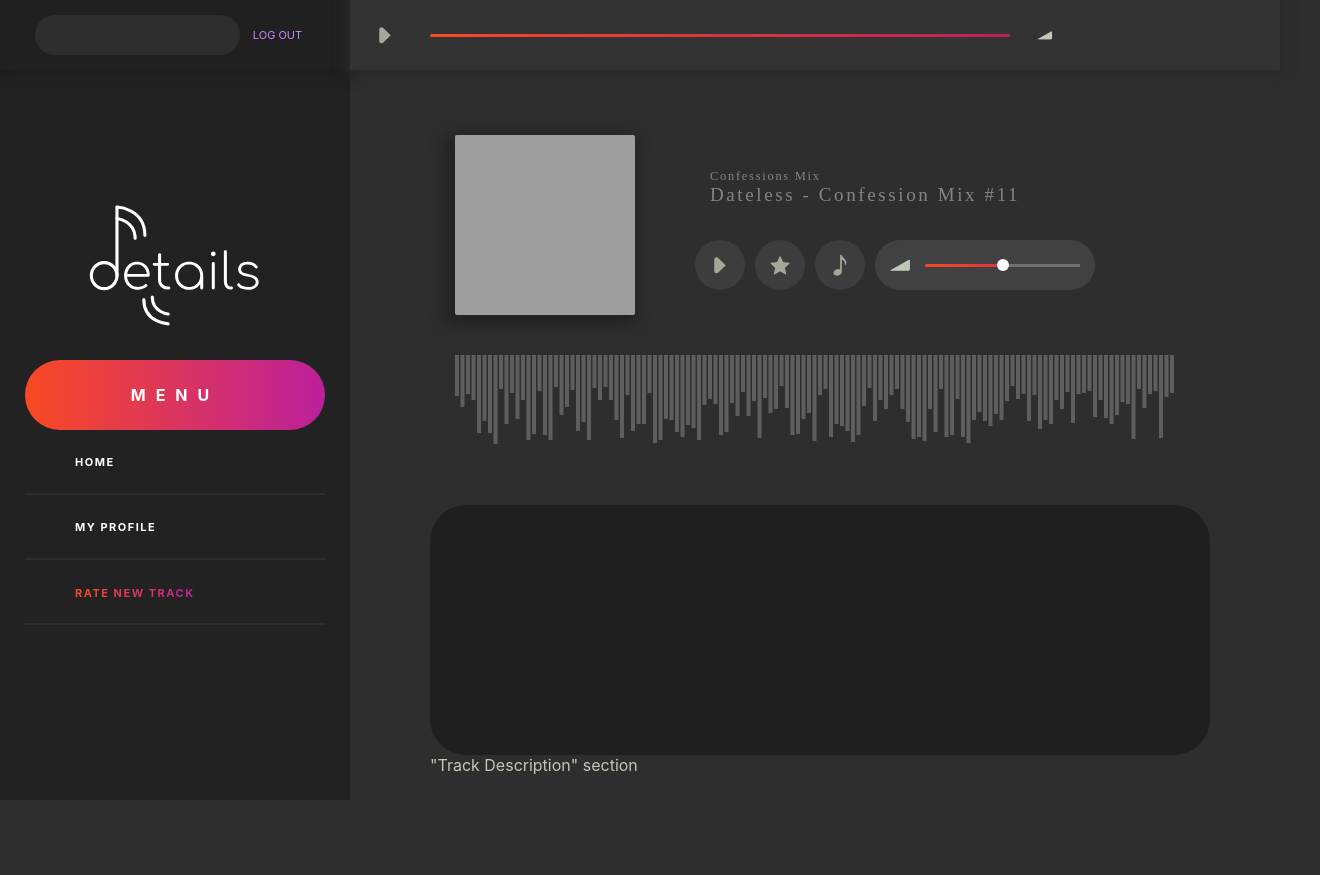
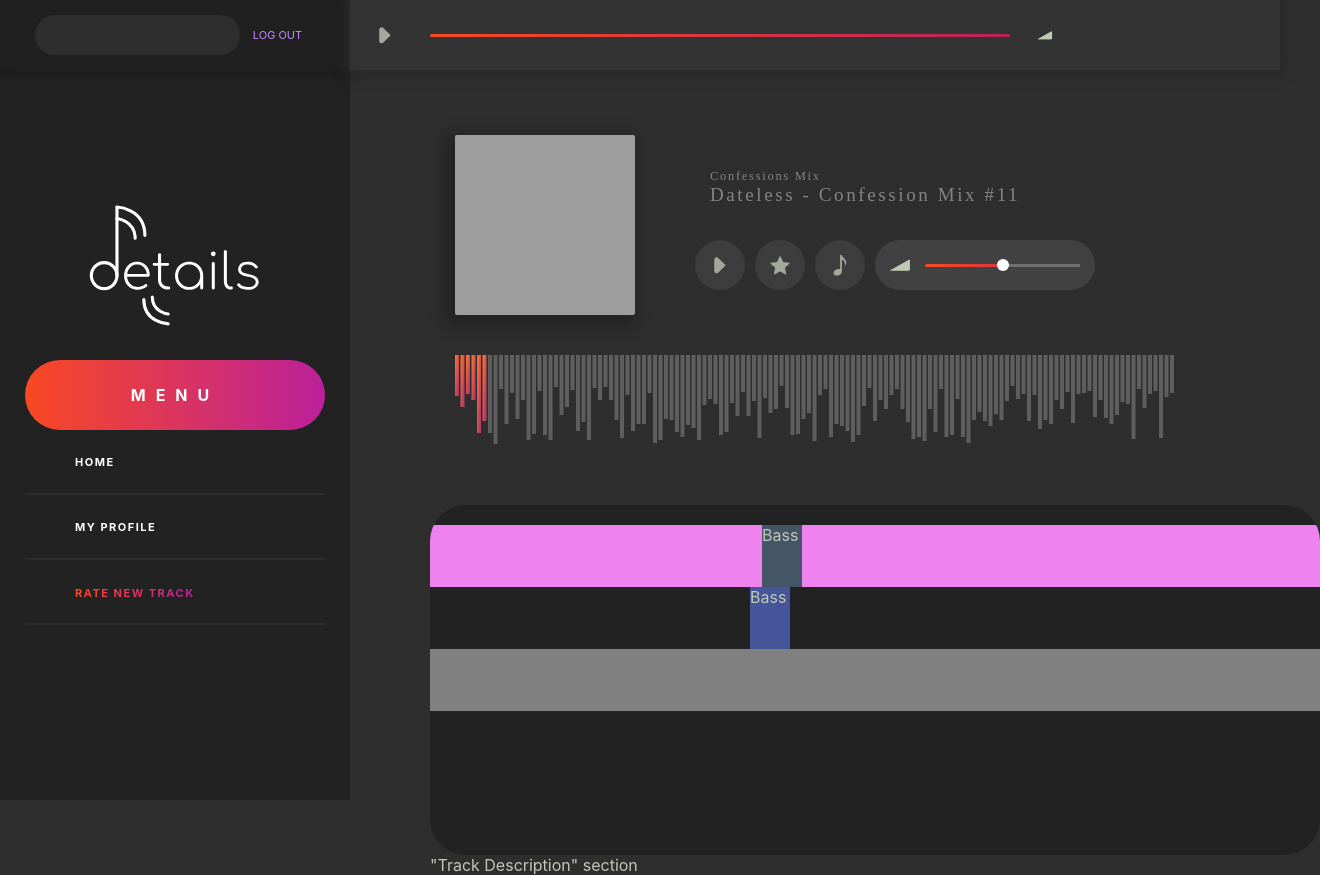
Before and after one commit to musical-details/details-app, a React (Create React App) app: page / in a window 1280 px wide. Shown: the whole page, 1320 px wide, since content can reach past the window. Built offline with nearby package versions, Linux system fonts and the light colour scheme; no server answers; grey boxes are pictures that could not be loaded.

Commit message:
[FEAT] Timeline, Moments Sections

```diff
--- /dev/null
+++ b/src/components/entities/timeline-moment/TimeLineMoment.scss
@@ -0,0 +1,3 @@
+.moment-container {
+    height: 100%;
+}
--- a/src/components/entities/timeline-moment/TimelineMoment.tsx
+++ b/src/components/entities/timeline-moment/TimelineMoment.tsx
@@ -1,15 +1,71 @@
 import React from "react";
 
-import MomentProps from '../../../core/moment-props/MomentProps';
+//import MomentProps from '../../../core/moment-props/MomentProps';
 import { ReactComponent } from "*.svg";
 import Timeline from "../timeline/Timeline";
 
-class TimelineMoment extends React.Component {
+import './TimeLineMoment.scss'
+import CSS from 'csstype';
+import { start } from "repl";
+
+type TimelineMomentProps = {
+    name: string;
+    color: string;
+    start: number;
+    end: number;
+    trackDuration: number;
+}
+
+type TimelineMomentState = {
+    width: number;
+    trackDuration: number;
+}
+
+class TimelineMoment extends React.Component<TimelineMomentProps, TimelineMomentState> {
+
+    state = {
+        width: 40,
+        trackDuration: 360000
+    }
+
+    constructor(props: TimelineMomentProps) {
+        super(props);
+        this.setState({
+            width: this.countWidth(this.props.start, this.props.end),
+            trackDuration: this.props.trackDuration
+        });
+    }
+
+    countWidth = (start: number, end: number) => {
+        return end - start;
+    }
+
+    componentDidUpdate(prevProps: TimelineMomentProps){
+        if(prevProps.start != this.props.start || prevProps.end != this.props.end)
+        this.setState({
+            width: this.countWidth(this.props.start, this.props.end)
+        });
+        if(prevProps.trackDuration != this.props.trackDuration)
+        this.setState({
+            trackDuration: this.props.trackDuration
+        });
+    }
+
 
 
     render () {
+        let momentContainerStyle: CSS.Properties = {
+            backgroundColor: this.props.color,
+            width: `${this.state.width}px`,
+            transform: `translate(${(this.state.trackDuration - this.props.start)/1000}px)`,
+            display: 'inline-block'
+        }
+
         return (
-            <div>
+            <div className="moment-container" style={momentContainerStyle}>
+                <div className="moment-name">
+                    {this.props.name}
+                </div>
             </div>
         );
     }
--- a/src/components/entities/timeline/Timeline.scss
+++ b/src/components/entities/timeline/Timeline.scss
@@ -1,7 +1,24 @@
-#timeline-container {
-    width: 780px;
-    height: 250px;
-    background: #1F1F1F;
-    position: relative;
-    border-radius: 36px;
+.timeline-container {
+    width: 100%;
+    height: 100%;
+    position: absolute;
+    box-sizing: border-box;
 }
+
+.timeline-full {
+    height: 100%;
+    background: #222;
+    position: absolute;
+}
+
+.timeline-sections-wrapper {
+    box-sizing: border-box;
+    width: 100%;
+    height: 100%;
+    padding: 20px 0px 20px 0px;
+}
+
+.timeline-section {
+    height: 20%;
+    width: 100%;
+}
--- a/src/components/entities/timeline/Timeline.tsx
+++ b/src/components/entities/timeline/Timeline.tsx
@@ -1,35 +1,78 @@
 import React from "react";
 
-import TrackProps from '../../../core/track-props/TrackProps';
-import MomentProps from '../../../core/moment-props/MomentProps';
+//import TrackProps from '../../../core/track-props/TrackProps';
+//import MomentProps from '../../../core/moment-props/MomentProps';
 
 import TimelineMoment from '../timeline-moment/TimelineMoment';
 
 import './Timeline.scss';
 
 
-class Timeline extends React.Component{
+type Moment = {
+    name: string;
+    color: string;
+    start: number;
+    end: number;
+}
 
-    track: TrackProps;
-    moments_arr: MomentProps[];
-    curr_time: number;
+type Track = {
+    length: number;
+}
 
-    constructor(track: TrackProps, moments_arr: MomentProps[], curr_time: number){
-        super(track, moments_arr);
-        this.track = track;
-        this.moments_arr = moments_arr;
-        this.curr_time = curr_time;
+type TimelineProps = {
+    duration: number;
+    moment: Array<Moment>;
+    currentTime: number;
+};
+
+
+class Timeline extends React.Component<TimelineProps> {
+    constructor(props: TimelineProps) {
+        super(props);
+        console.log(this.props.duration);
     }
 
-    // dlugosc przycinanego diva to dlugosc utworu
-    // 780px to 20% dlugosci utworu
-
+    //,
+   // left: -this.props.currentTime / 1000 * 28,
 
     render() {
         return (
-            <div id="timeline-container">
+                <div className="timeline-container">
+                    <div className="timeline-full" style={{
+                        width: ((this.props.duration / 1000) *28)
+                        }}>
+                        <div className="timeline-sections-wrapper">
+                            <div className="timeline-section" id="timeline-section-1" style={{backgroundColor: 'violet'}}>
+                                <TimelineMoment
+                                    name={"Bass"}
+                                    color={"#456"}
+                                    start={28000}
+                                    end={30000}
+                                    trackDuration={this.props.duration}
+                                ></TimelineMoment>
+                            </div>
+                            <div className="timeline-section" id="timeline-section-2">
+                            <TimelineMoment
+                                    name={"Bass"}
+                                    color={"#459"}
+                                    start={40000}
+                                    end={50000}
+                                    trackDuration={this.props.duration}
+                                ></TimelineMoment>
+                            </div>
+                            <div className="timeline-section" id="timeline-section-3" style={{backgroundColor: 'gray'}}>
 
-            </div>
+                            </div>
+                            <div className="timeline-section" id="timeline-section-4">
+
+                            </div>
+                            <div className="timeline-section" id="timeline-section-5">
+
+                            </div>
+
+                        </div>
+                    </div>
+                </div>
         );
     }
 }
--- a/src/components/pages/track/track.scss
+++ b/src/components/pages/track/track.scss
@@ -7,3 +7,15 @@
   justify-content: center;
   align-items: center;
 }
+
+.timeline-wrapper {
+  width: 840px;
+  height: 350px;
+  padding: 0px 25px;
+  overflow: hidden;
+  position: relative;
+  display: flex;
+  justify-content: center;
+  align-items: center;
+  border-radius: 36px;
+}
--- a/src/components/pages/track/track.tsx
+++ b/src/components/pages/track/track.tsx
@@ -57,8 +57,8 @@ class TrackComponent extends React.Component<any, TrackState | any> {
       audio: "",
       wave: [],
       isPlaying: false,
-      currentTime: 0,
-      duration: 360
+      currentTime: 14900,
+      duration: 360000
     },
 
     selectedRating: {
@@ -113,7 +113,13 @@ class TrackComponent extends React.Component<any, TrackState | any> {
             duration={this.state.player.duration}
           ></TrackWaver>
         </div>
-        <div><Timeline /></div>
+        <div className="timeline-wrapper">
+          <Timeline
+            duration={this.state.player.duration}
+            moment={[]}
+            currentTime={this.state.player.currentTime}
+          ></Timeline>
+          </div>
         <div>"Track Description" section</div>
       </div>
     );
```
